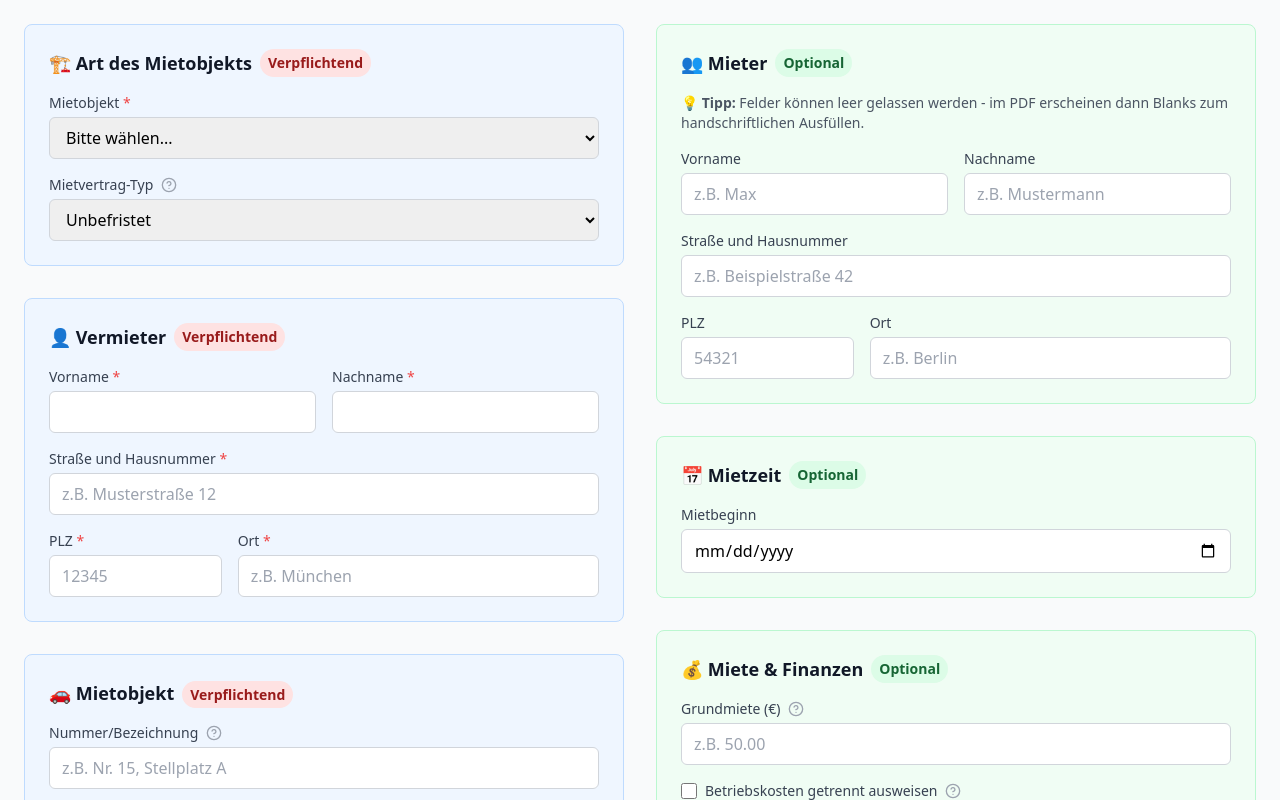
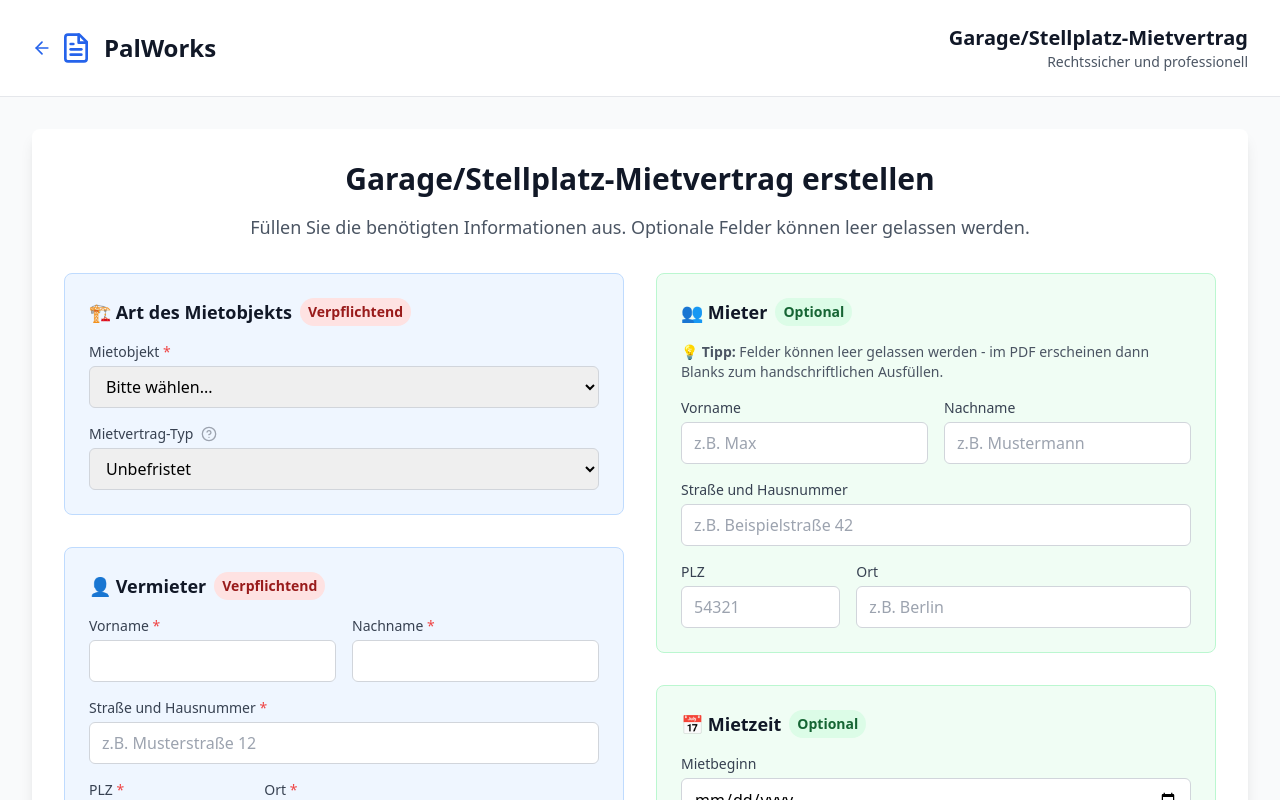
Before and after one commit to PalBasti/palworks-website, a Next.js app: page /garage-vertrag in a window 1280 px wide. Shown: the top 800 px of the page. Built offline with nearby package versions, Linux system fonts and the light colour scheme.

Commit message:
Update garage-vertrag.js

```diff
--- a/pages/garage-vertrag.js
+++ b/pages/garage-vertrag.js
@@ -1,7 +1,11 @@
 import { useState } from 'react'
-import { HelpCircle } from 'lucide-react'
+import Head from 'next/head'
+import Link from 'next/link'
+import { FileText, ArrowLeft, HelpCircle } from 'lucide-react'
+import ContractPreview from '../components/ContractPreview'
+import PaymentModal from '../components/PaymentModal'
 
-// Tooltip Komponente AUSSERHALB definiert
+// Tooltip Komponente
 const Tooltip = ({ children, text }) => (
   <div className="group relative inline-block">
     {children}
@@ -12,7 +16,11 @@ const Tooltip = ({ children, text }) => (
   </div>
 )
 
-export default function ContractForm({ onSubmit }) {
+export default function GarageVertrag() {
+  const [currentStep, setCurrentStep] = useState('form') // 'form', 'preview', 'payment'
+  const [contractData, setContractData] = useState(null)
+  const [showPaymentModal, setShowPaymentModal] = useState(false)
+
   const [formData, setFormData] = useState({
     // Mietobjekt (VERPFLICHTEND)
     garage_type: '',
@@ -51,7 +59,7 @@ export default function ContractForm({ onSubmit }) {
     has_utilities: false,
     has_deposit: false,
 
-    // Bankdaten (OPTIONAL mit Beispielen)
+    // Bankdaten (OPTIONAL)
     iban: '',
     bank: ''
   })
@@ -95,48 +103,47 @@ export default function ContractForm({ onSubmit }) {
   const validateForm = () => {
     const newErrors = {}
 
-    // Required fields - NUR 3 Bereiche verpflichtend
+    // Dynamische Validierung - nur aktuell relevante Felder prüfen
     const requiredFields = [
-      // Art des Mietobjekts
       'garage_type',
-      // Vermieter
       'landlord_firstname', 'landlord_lastname',
       'landlord_address', 'landlord_postal', 'landlord_city'
     ]
 
-    // Add garage address fields if not same as landlord
+    // Garage-Adresse nur verpflichtend wenn NICHT gleiche Adresse wie Vermieter
     if (!formData.garage_same_address) {
       requiredFields.push('garage_address', 'garage_postal', 'garage_city')
     }
 
-    // Add lease end if fixed term and lease_start is filled
-    if (formData.garage_lease_type === 'befristet' && formData.lease_start && formData.lease_end) {
+    // Mietende nur verpflichtend wenn befristet UND Startdatum gesetzt
+    if (formData.garage_lease_type === 'befristet' && formData.lease_start) {
       requiredFields.push('lease_end')
     }
 
+    // Validierung der verpflichtenden Felder
     requiredFields.forEach(field => {
-      if (!formData[field] || formData[field].trim() === '') {
+      if (!formData[field] || formData[field].toString().trim() === '') {
         newErrors[field] = 'Dieses Feld ist erforderlich'
       }
     })
 
-    // Validate postal codes (5 digits) - nur wenn ausgefüllt
+    // PLZ-Validierung (nur wenn ausgefüllt)
     if (formData.landlord_postal && !/^\d{5}$/.test(formData.landlord_postal)) {
       newErrors.landlord_postal = 'PLZ muss 5 Ziffern haben'
     }
-    if (formData.tenant_postal && !/^\d{5}$/.test(formData.tenant_postal)) {
+    if (formData.tenant_postal && formData.tenant_postal && !/^\d{5}$/.test(formData.tenant_postal)) {
       newErrors.tenant_postal = 'PLZ muss 5 Ziffern haben'
     }
     if (!formData.garage_same_address && formData.garage_postal && !/^\d{5}$/.test(formData.garage_postal)) {
       newErrors.garage_postal = 'PLZ muss 5 Ziffern haben'
     }
 
-    // Validate rent (positive number) - nur wenn ausgefüllt
+    // Miete-Validierung (nur wenn ausgefüllt)
     if (formData.rent && (isNaN(formData.rent) || parseFloat(formData.rent) <= 0)) {
       newErrors.rent = 'Miete muss eine positive Zahl sein'
     }
 
-    // Validate IBAN (basic check) - nur wenn ausgefüllt
+    // IBAN-Validierung (nur wenn ausgefüllt)
     if (formData.iban && formData.iban.length < 15) {
       newErrors.iban = 'IBAN scheint zu kurz zu sein'
     }
@@ -147,14 +154,21 @@ export default function ContractForm({ onSubmit }) {
 
   const handleSubmit = (e) => {
     e.preventDefault()
+    console.log('Form submitted, validating...', formData) // Debug
+
     if (validateForm()) {
-      onSubmit(formData)
+      console.log('Validation passed, showing preview') // Debug
+      setContractData(formData)
+      setCurrentStep('preview')
     } else {
+      console.log('Validation failed:', errors) // Debug
       // Scroll to first error
+      setTimeout(() => {
         const firstErrorField = document.querySelector('.border-red-500')
         if (firstErrorField) {
           firstErrorField.scrollIntoView({ behavior: 'smooth', block: 'center' })
         }
+      }, 100)
     }
   }
 
@@ -169,6 +183,7 @@ export default function ContractForm({ onSubmit }) {
         iban: '', bank: ''
       })
       setErrors({})
+      setCurrentStep('form')
     }
   }
 
@@ -189,7 +204,47 @@ export default function ContractForm({ onSubmit }) {
   }
 
   return (
-    <form onSubmit={handleSubmit} className="p-6">
+    <>
+      <Head>
+        <title>Garage/Stellplatz-Mietvertrag erstellen - PalWorks</title>
+        <meta name="description" content="Erstellen Sie einen rechtssicheren Garage- oder Stellplatz-Mietvertrag in wenigen Minuten. Vom Anwalt entwickelt." />
+        <meta name="viewport" content="width=device-width, initial-scale=1" />
+      </Head>
+
+      {/* Header mit Navigation */}
+      <header className="bg-white shadow-sm border-b">
+        <div className="max-w-7xl mx-auto px-4 sm:px-6 lg:px-8">
+          <div className="flex justify-between items-center py-6">
+            <Link href="/" className="flex items-center text-blue-600 hover:text-blue-700 transition-colors">
+              <ArrowLeft className="h-5 w-5 mr-2" />
+              <FileText className="h-8 w-8 mr-3" />
+              <span className="text-2xl font-bold text-gray-900">PalWorks</span>
+            </Link>
+            <div className="text-right">
+              <h1 className="text-xl font-semibold text-gray-900">Garage/Stellplatz-Mietvertrag</h1>
+              <p className="text-sm text-gray-600">Rechtssicher und professionell</p>
+            </div>
+          </div>
+        </div>
+      </header>
+
+      <main className="min-h-screen bg-gray-50">
+        <div className="max-w-7xl mx-auto px-4 sm:px-6 lg:px-8 py-8">
+
+          {/* Form Step */}
+          {currentStep === 'form' && (
+            <div className="bg-white rounded-lg shadow-lg overflow-hidden">
+              <div className="p-8">
+                <div className="text-center mb-8">
+                  <h2 className="text-3xl font-bold text-gray-900 mb-4">
+                    Garage/Stellplatz-Mietvertrag erstellen
+                  </h2>
+                  <p className="text-lg text-gray-600">
+                    Füllen Sie die benötigten Informationen aus. Optionale Felder können leer gelassen werden.
+                  </p>
+                </div>
+
+                <form onSubmit={handleSubmit}>
                   <div className="grid lg:grid-cols-2 gap-8">
 
                     {/* Left Column */}
@@ -335,7 +390,7 @@ export default function ContractForm({ onSubmit }) {
                         </div>
                       </div>
 
-          {/* Mietobjekt Details - VERPFLICHTEND */}
+                      {/* Mietobjekt Details */}
                       <div className="bg-blue-50 border border-blue-200 rounded-lg p-6">
                         <h3 className="text-lg font-semibold text-gray-900 mb-4">
                           {getObjectTitle()}
@@ -450,7 +505,7 @@ export default function ContractForm({ onSubmit }) {
                       </div>
                     </div>
 
-        {/* Right Column */}
+                    {/* Right Column - Optionale Felder */}
                     <div className="space-y-8">
 
                       {/* Mieter - OPTIONAL */}
@@ -473,11 +528,8 @@ export default function ContractForm({ onSubmit }) {
                               value={formData.tenant_firstname}
                               onChange={handleChange}
                               placeholder="z.B. Max"
-                  className={`w-full px-3 py-2 border rounded-md focus:outline-none focus:ring-2 focus:ring-blue-500 ${
-                    errors.tenant_firstname ? 'border-red-500' : 'border-gray-300'
-                  }`}
+                              className="w-full px-3 py-2 border border-gray-300 rounded-md focus:outline-none focus:ring-2 focus:ring-blue-500"
                             />
-                {errors.tenant_firstname && <p className="text-red-500 text-sm mt-1">{errors.tenant_firstname}</p>}
                           </div>
                           <div>
                             <label className="block text-sm font-medium text-gray-700 mb-1">
@@ -489,11 +541,8 @@ export default function ContractForm({ onSubmit }) {
                               value={formData.tenant_lastname}
                               onChange={handleChange}
                               placeholder="z.B. Mustermann"
-                  className={`w-full px-3 py-2 border rounded-md focus:outline-none focus:ring-2 focus:ring-blue-500 ${
-                    errors.tenant_lastname ? 'border-red-500' : 'border-gray-300'
-                  }`}
+                              className="w-full px-3 py-2 border border-gray-300 rounded-md focus:outline-none focus:ring-2 focus:ring-blue-500"
                             />
-                {errors.tenant_lastname && <p className="text-red-500 text-sm mt-1">{errors.tenant_lastname}</p>}
                           </div>
                         </div>
 
@@ -507,11 +556,8 @@ export default function ContractForm({ onSubmit }) {
                             value={formData.tenant_address}
                             onChange={handleChange}
                             placeholder="z.B. Beispielstraße 42"
-                className={`w-full px-3 py-2 border rounded-md focus:outline-none focus:ring-2 focus:ring-blue-500 ${
-                  errors.tenant_address ? 'border-red-500' : 'border-gray-300'
-                }`}
+                            className="w-full px-3 py-2 border border-gray-300 rounded-md focus:outline-none focus:ring-2 focus:ring-blue-500"
                           />
-              {errors.tenant_address && <p className="text-red-500 text-sm mt-1">{errors.tenant_address}</p>}
                         </div>
 
                         <div className="grid grid-cols-3 gap-4 mt-4">
@@ -543,11 +589,8 @@ export default function ContractForm({ onSubmit }) {
                               value={formData.tenant_city}
                               onChange={handleChange}
                               placeholder="z.B. Berlin"
-                  className={`w-full px-3 py-2 border rounded-md focus:outline-none focus:ring-2 focus:ring-blue-500 ${
-                    errors.tenant_city ? 'border-red-500' : 'border-gray-300'
-                  }`}
+                              className="w-full px-3 py-2 border border-gray-300 rounded-md focus:outline-none focus:ring-2 focus:ring-blue-500"
                             />
-                {errors.tenant_city && <p className="text-red-500 text-sm mt-1">{errors.tenant_city}</p>}
                           </div>
                         </div>
                       </div>
@@ -568,11 +611,8 @@ export default function ContractForm({ onSubmit }) {
                               name="lease_start"
                               value={formData.lease_start}
                               onChange={handleChange}
-                  className={`w-full px-3 py-2 border rounded-md focus:outline-none focus:ring-2 focus:ring-blue-500 ${
-                    errors.lease_start ? 'border-red-500' : 'border-gray-300'
-                  }`}
+                              className="w-full px-3 py-2 border border-gray-300 rounded-md focus:outline-none focus:ring-2 focus:ring-blue-500"
                             />
-                {errors.lease_start && <p className="text-red-500 text-sm mt-1">{errors.lease_start}</p>}
                           </div>
 
                           {formData.garage_lease_type === 'befristet' && (
@@ -694,7 +734,7 @@ export default function ContractForm({ onSubmit }) {
                         </div>
                       </div>
 
-          {/* Bankdaten - OPTIONAL mit Beispielen */}
+                      {/* Bankdaten - OPTIONAL */}
                       <div className="bg-green-50 border border-green-200 rounded-lg p-6">
                         <h3 className="text-lg font-semibold text-gray-900 mb-4 flex items-center">
                           🏦 Bankdaten des Vermieters
@@ -731,11 +771,8 @@ export default function ContractForm({ onSubmit }) {
                               value={formData.bank}
                               onChange={handleChange}
                               placeholder="Beispiel: Muster Bank"
-                  className={`w-full px-3 py-2 border rounded-md focus:outline-none focus:ring-2 focus:ring-blue-500 placeholder-gray-400 ${
-                    errors.bank ? 'border-red-500' : 'border-gray-300'
-                  }`}
+                              className="w-full px-3 py-2 border rounded-md focus:outline-none focus:ring-2 focus:ring-blue-500 placeholder-gray-400 border-gray-300"
                             />
-                {errors.bank && <p className="text-red-500 text-sm mt-1">{errors.bank}</p>}
                           </div>
                         </div>
                       </div>
@@ -759,5 +796,54 @@ export default function ContractForm({ onSubmit }) {
                     </button>
                   </div>
                 </form>
+              </div>
+            </div>
+          )}
+
+          {/* Preview Step */}
+          {currentStep === 'preview' && contractData && (
+            <div className="space-y-6">
+              <div className="bg-white rounded-lg shadow-lg p-8">
+                <div className="flex justify-between items-center mb-6">
+                  <h2 className="text-2xl font-bold text-gray-900">Vertragsvorschau</h2>
+                  <button
+                    onClick={() => setCurrentStep('form')}
+                    className="text-blue-600 hover:text-blue-700 font-medium"
+                  >
+                    ← Bearbeiten
+                  </button>
+                </div>
+
+                <ContractPreview data={contractData} />
+
+                <div className="flex justify-center space-x-4 mt-8 pt-6 border-t">
+                  <button
+                    onClick={() => setCurrentStep('form')}
+                    className="px-8 py-3 border border-gray-300 rounded-md text-gray-700 hover:bg-gray-50 font-medium transition-colors"
+                  >
+                    Bearbeiten
+                  </button>
+                  <button
+                    onClick={() => setShowPaymentModal(true)}
+                    className="px-8 py-3 bg-blue-600 text-white rounded-md hover:bg-blue-700 font-medium transition-colors"
+                  >
+                    Kaufen - 7,90 €
+                  </button>
+                </div>
+              </div>
+            </div>
+          )}
+        </div>
+      </main>
+
+      {/* Payment Modal */}
+      <PaymentModal
+        isOpen={showPaymentModal}
+        onClose={() => setShowPaymentModal(false)}
+        contractType={contractData?.garage_type || 'garage'}
+        price="7,90"
+        contractData={contractData}
+      />
+    </>
   )
 }
```
Lines whose indentation alone changed are shown as unchanged.
